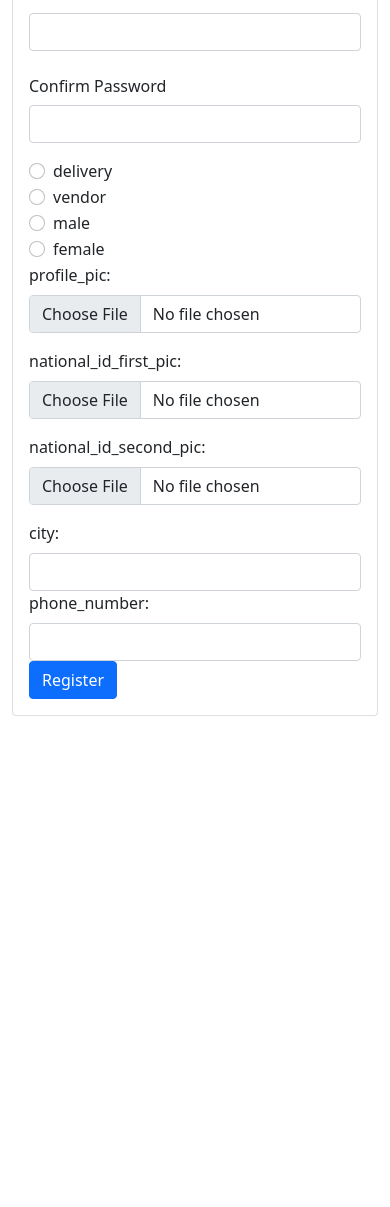
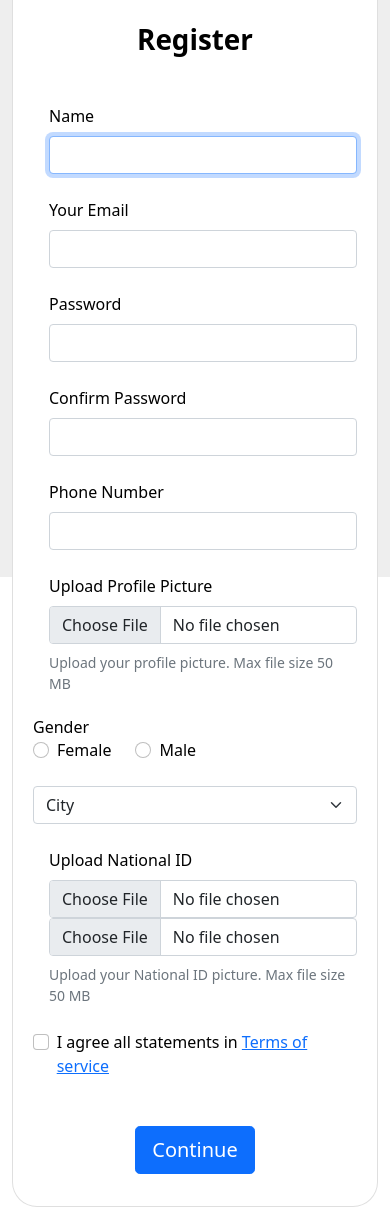
Before and after one commit to AymanElsAhmed/final-laravel, a Laravel app: page /register in a window 390 px wide. Shown: the part 347-1554 px from the top of the page. Before the commit the page ends 1063 px from the top, so only its background shows below. Run offline with Laravel 8, Linux system fonts and the light colour scheme; parts of the project's set-up code (start-up, migrations or seed data) failed here and were passed over.

Commit message:
registerform

```diff
--- a/resources/views/auth/register.blade.php
+++ b/resources/views/auth/register.blade.php
@@ -1,21 +1,29 @@
 @extends('layouts.app')
 
 @section('content')
-<div class="container">
+    <section class="vh-100" style="background-color: #eee;">
+        <div class="container h-100">
+            <div class="row d-flex justify-content-center align-items-center h-100">
+                <div class="col-lg-12 col-xl-11">
+                    <div class="card text-black" style="border-radius: 25px;">
+                        <div class="card-body p-md-5">
                             <div class="row justify-content-center">
-        <div class="col-md-8">
-            <div class="card">
-                <div class="card-header">{{ __('Register') }}</div>
+                                <div class="col-md-10 col-lg-6 col-xl-5 order-2 order-lg-1">
 
-                <div class="card-body">
-                    <form method="POST" action="{{ route('register') }}" enctype="multipart/form-data">
+                                    <p class="text-center h1 fw-bold mb-5 mx-1 mx-md-4 mt-4">{{ __('Register') }}</p>
+
+                                    <form class="mx-1 mx-md-4" method="POST" action="{{ route('register') }} enctype="multipart/form-data">
                                         @csrf
 
-                        <div class="row mb-3">
-                            <label for="name" class="col-md-4 col-form-label text-md-end">{{ __('Name') }}</label>
+                                        <div class="d-flex flex-row align-items-center mb-4">
+                                            <i class="fas fa-user fa-lg me-3 fa-fw"></i>
 
-                            <div class="col-md-6">
-                                <input id="name" type="text" class="form-control @error('name') is-invalid @enderror" name="name" value="{{ old('name') }}" required autocomplete="name" autofocus>
+                                            <div class="form-outline flex-fill mb-0">
+                                                <label class="form-label" for="name">{{ __('Name') }}</label>
+
+                                                <input type="text" id="name" name="name" class="form-control"
+                                                    @error('name') is-invalid @enderror" value="{{ old('name') }}"
+                                                    required autofocus>
 
                                                 @error('name')
                                                     <span class="invalid-feedback" role="alert">
@@ -23,13 +31,18 @@
                                                     </span>
                                                 @enderror
                                             </div>
+
                                         </div>
 
-                        <div class="row mb-3">
-                            <label for="email" class="col-md-4 col-form-label text-md-end">{{ __('Email Address') }}</label>
+                                        <div class="d-flex flex-row align-items-center mb-4">
+                                            <i class="fas fa-envelope fa-lg me-3 fa-fw"></i>
 
-                            <div class="col-md-6">
-                                <input id="email" type="email" class="form-control @error('email') is-invalid @enderror" name="email" value="{{ old('email') }}"  autocomplete="email">
+                                            <div class="form-outline flex-fill mb-0">
+                                                <label class="form-label" for="email">{{ __('Your Email') }}</label>
+
+                                                <input type="email" id="email"
+                                                    class="form-control @error('email') is-invalid @enderror"
+                                                    name="email">
 
                                                 @error('email')
                                                     <span class="invalid-feedback" role="alert">
@@ -39,12 +52,14 @@
                                             </div>
                                         </div>
 
-                        <div class="row mb-3">
-                            <label for="password" class="col-md-4 col-form-label text-md-end">{{ __('Password') }}</label>
-
-                            <div class="col-md-6">
-                                <input id="password" type="password" class="form-control @error('password') is-invalid @enderror" name="password" required autocomplete="new-password">
-
+                                        <div class="d-flex flex-row align-items-center mb-4">
+                                            <i class="fas fa-lock fa-lg me-3 fa-fw"></i>
+                                            <div class="form-outline flex-fill mb-0">
+                                                <label class="form-label" for="password">{{ __('Password') }}</label>
+                                                <input type="password" id="password"
+                                                    class="form-control
+                                                @error('password') is-invalid @enderror"
+                                                    required autocomplete="new-password" />
                                                 @error('password')
                                                     <span class="invalid-feedback" role="alert">
                                                         <strong>{{ $message }}</strong>
@@ -53,116 +68,84 @@
                                             </div>
                                         </div>
 
-                        <div class="row mb-3">
-                            <label for="password-confirm" class="col-md-4 col-form-label text-md-end">{{ __('Confirm Password') }}</label>
-
-                            <div class="col-md-6">
-                                <input id="password-confirm" type="password" class="form-control" name="password_confirmation" required autocomplete="new-password">
-                            </div>
-                        </div>
-                        <div class="form-check">
-                            <input class="form-check-input @error('role') is-invalid @enderror" type="radio" name="role" id="flexRadioDefault1" value="delivery">
-                            @error('role')
-                            <span class="invalid-feedback" role="alert">
-                                <strong>{{ $message }}</strong>
-                            </span>
-                        @enderror
-                            <label class="form-check-label" for="flexRadioDefault1">
-                                delivery
-                            </label>
-                          </div>
-                          <div class="form-check">
-                            <input class="form-check-input @error('role') is-invalid @enderror" type="radio" name="role" id="flexRadioDefault2"  value="vendor">
-                            @error('role')
-                            <span class="invalid-feedback" role="alert">
-                                <strong>{{ $message }}</strong>
-                            </span>
-                        @enderror
-                            <label class="form-check-label" for="flexRadioDefault2">
-                                vendor
-                            </label>
-                          </div>
-
-                          <div class="form-check">
-                            <input class="form-check-input @error('gender') is-invalid @enderror" type="radio" name="gender" id="flexRadioDefault1" value="male">
-                            @error('gender')
-                            <span class="invalid-feedback" role="alert">
-                                <strong>{{ $message }}</strong>
-                            </span>
-                        @enderror
-                            <label class="form-check-label" for="flexRadioDefault1">
-                                male
-                            </label>
-                          </div>
-                          <div class="form-check">
-                            <input class="form-check-input @error('role') is-invalid @enderror" type="radio" name="gender" id="flexRadioDefault2"  value="female">
-                            @error('role')
-                            <span class="invalid-feedback" role="alert">
-                                <strong>{{ $message }}</strong>
-                            </span>
-                        @enderror
-                            <label class="form-check-label" for="flexRadioDefault2">
-                                female
-                            </label>
-                          </div>
-
-                          <div class="mb-3">
-                            <label class="form-label" for="inputImage">profile_pic:</label>
-                            <input
-                                type="file"
-                                name="profile_pic"
-                                id="inputImage"
-                                class="form-control @error('profile_pic') is-invalid @enderror">
-
-                            @error('profile_pic')
-                                <span class="text-danger">{{ $message }}</span>
-                            @enderror
-                        </div>
-                        <div class="mb-3">
-                            <label class="form-label" for="inputImage">national_id_first_pic:</label>
-                            <input
-                                type="file"
-                                name="national_id_first_pic"
-                                id="inputImage"
-                                class="form-control @error('national_id_first_pic') is-invalid @enderror">
-
-                            @error('national_id_first_pic')
-                                <span class="text-danger">{{ $message }}</span>
-                            @enderror
-                        </div>
-                        <div class="mb-3">
-                            <label class="form-label" for="inputImage">national_id_second_pic:</label>
-                            <input
-                                type="file"
-                                name="national_id_second_pic"
-                                id="inputImage"
-                                class="form-control @error('national_id_second_pic') is-invalid @enderror">
-
-                            @error('national_id_second_pic')
-                                <span class="text-danger">{{ $message }}</span>
-                            @enderror
-                        </div>
 
 
-
-                            <div class="col-md-6">
-                            <label class="form-label" for="inputImage">city:</label>
-
-                                <input id="city" type="text" class="form-control @error('city') is-invalid @enderror" name="city" value="{{ old('city') }}" required >
-
-                                @error('city')
+                                        <div class="d-flex flex-row align-items-center mb-4">
+                                            <i class="fas fa-key fa-lg me-3 fa-fw"></i>
+                                            <div class="form-outline flex-fill mb-0">
+                                                <label class="form-label"
+                                                    for="password_confirmation">{{ __('Confirm Password') }}
+                                                </label>
+                                                <input type="password" name="password_confirmation"
+                                                    id="password_confirmation"
+                                                    class="form-control @error('password_confirmation') is-invalid @enderror" />
+                                                @error('password_confirmation')
                                                     <span class="invalid-feedback" role="alert">
                                                         <strong>{{ $message }}</strong>
                                                     </span>
                                                 @enderror
                                             </div>
+                                        </div>
 
-                            <div class="col-md-6">
-                            <label class="form-label" for="inputImage">phone_number:</label>
 
-                                <input id="phone_number" type="number" class="form-control @error('phone_number') is-invalid @enderror" name="phone_number" value="{{ old('phone_number') }}" required >
 
+                                        <div class="d-flex flex-row align-items-center mb-4">
+                                            <i class="fas fa-lock fa-lg me-3 fa-fw"></i>
+                                            <div class="form-outline flex-fill mb-0">
+                                                <label class="form-label"
+                                                    for="phone_number">{{ __('Phone Number') }}</label>
+                                                <input type="tel" id="phone_number" name="phone_number"
+                                                    class="form-control
+                                                @error('phone_number') is-invalid @enderror"
+                                                    required>
                                                 @error('phone_number')
+                                                    <span class="invalid-feedback" role="alert">
+                                                        <strong>{{ $message }}</strong>
+                                                    </span>
+                                                @enderror
+                                            </div>
+                                        </div>
+
+
+
+                                        <div class="d-flex flex-row align-items-center mb-4">
+                                            <i class="fas fa-key fa-lg me-3 fa-fw"></i>
+                                            <div class="form-outline flex-fill mb-0">
+                                                <label class="form-label"
+                                                    for="profile_pic">{{ __('Upload Profile Picture') }}
+                                                </label>
+                                                <input class="form-control @error('profile_pic') is-invalid @enderror"
+                                                    type="file" name="profile_pic" id="profile_pic" />
+                                                @error('profile_pic')
+                                                    <span class="invalid-feedback" role="alert">
+                                                        <strong>{{ $message }}</strong>
+                                                    </span>
+                                                @enderror
+                                                <div class="small text-muted mt-2">
+                                                    {{ __('Upload your profile picture. Max file size 50 MB') }}
+                                                </div>
+                                            </div>
+                                        </div>
+
+
+
+
+                                        <h6 class="mb-0 me-4">{{ __('Gender') }}</h6>
+
+                                        <div class="d-flex flex-row align-items-center mb-4">
+                                            <div class="form-check form-check-inline mb-0 me-4">
+                                                <input class="form-check-input @error('gender') is-invalid @enderror"
+                                                    type="radio" name="gender" id="femaleGender" value="female" />
+                                                <label class="form-check-label"
+                                                    for="femaleGender">{{ __('Female') }}</label>
+                                            </div>
+                                            <div class="form-check form-check-inline mb-0 me-4">
+                                                <input class="form-check-input @error('gender') is-invalid @enderror"
+                                                    type="radio" name="gender" id="maleGender" value="male" />
+                                                <label class="form-check-label"
+                                                    for="maleGender">{{ __('Male') }}</label>
+                                            </div>
+                                            @error('gender')
                                                 <span class="invalid-feedback" role="alert">
                                                     <strong>{{ $message }}</strong>
                                                 </span>
@@ -170,17 +153,79 @@
                                         </div>
 
 
-                        <div class="row mb-0">
-                            <div class="col-md-6 offset-md-4">
-                                <button type="submit" class="btn btn-primary">
-                                    {{ __('Register') }}
-                                </button>
+
+                                        <div class="row">
+                                            <div class="col-md-4 mb-4">
+                                                <select class="form-select" name="city">
+                                                    <option disabled selected>City</option>
+                                                    <option value="cairo">Cairo</option>
+                                                    <option value="minya">Minya</option>
+                                                    <option value="alex">Alex</option>
+                                                </select>
                                             </div>
                                         </div>
+
+
+                                        <div class="d-flex flex-row align-items-center mb-4">
+                                            <i class="fas fa-key fa-lg me-3 fa-fw"></i>
+                                            <div class="form-outline flex-fill mb-0">
+                                                <label class="form-label"
+                                                    for="national_id_pic">{{ __('Upload National ID') }}
+                                                </label>
+                                                <input
+                                                    class="form-control @error('national_id_first_pic') is-invalid @enderror"
+                                                    type="file" name="national_id_first_pic"
+                                                    id="national_id_first_pic" />
+                                                @error('national_id_first_pic')
+                                                    <span class="invalid-feedback" role="alert">
+                                                        <strong>{{ $message }}</strong>
+                                                    </span>
+                                                @enderror
+
+                                                <div class="form-outline flex-fill mb-0">
+                                                    <input
+                                                        class="form-control @error('national_id_second_pic') is-invalid @enderror"
+                                                        type="file" name="national_id_second_pic"
+                                                        id="national_id_second_pic" />
+                                                    @error('national_id_second_pic')
+                                                        <span class="invalid-feedback" role="alert">
+                                                            <strong>{{ $message }}</strong>
+                                                        </span>
+                                                    @enderror
+                                                    <div class="small text-muted mt-2">
+                                                        {{ __('Upload your National ID picture. Max file size 50 MB') }}
+                                                    </div>
+                                                </div>
+                                            </div>
+                                        </div>
+
+
+                                        <div class="form-check d-flex justify-content-center mb-5">
+                                            <input class="form-check-input me-2" type="checkbox" value=""
+                                                id="form2Example3c" />
+                                            <label class="form-check-label" for="form2Example3">
+                                                I agree all statements in <a href="#!">Terms of service</a>
+                                            </label>
+                                        </div>
+
+                                        <div class="d-flex justify-content-center mx-4 mb-3 mb-lg-4">
+                                            <button type="button"
+                                                class="btn btn-primary btn-lg">{{ __('Continue') }}</button>
+                                        </div>
                                     </form>
+                                </div>
+
+
+
+                                <div class="col-md-10 col-lg-6 col-xl-7 d-flex align-items-center order-1 order-lg-2">
+                                    <img src="https://mdbcdn.b-cdn.net/img/Photos/new-templates/bootstrap-registration/draw1.webp"
+                                        class="img-fluid" alt="Sample image">
                                 </div>
                             </div>
                         </div>
                     </div>
                 </div>
+            </div>
+        </div>
+    </section>
 @endsection
```
Lines whose indentation alone changed are shown as unchanged.
